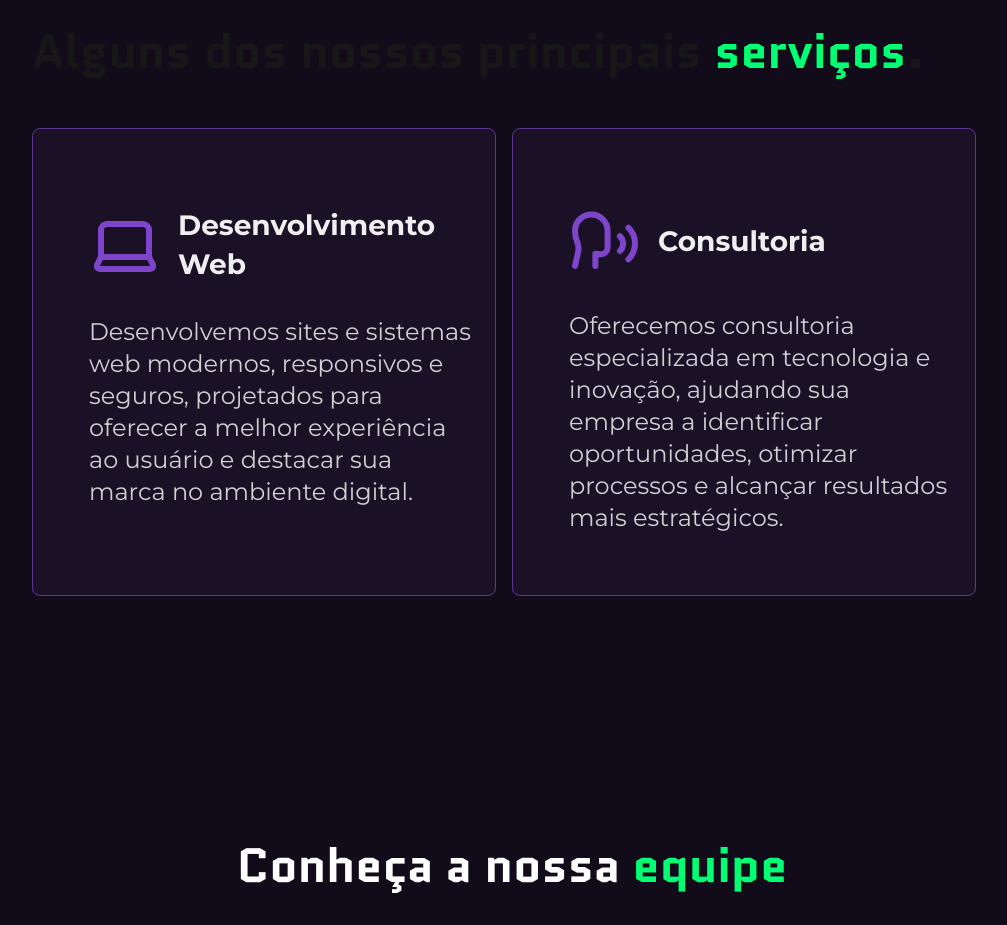
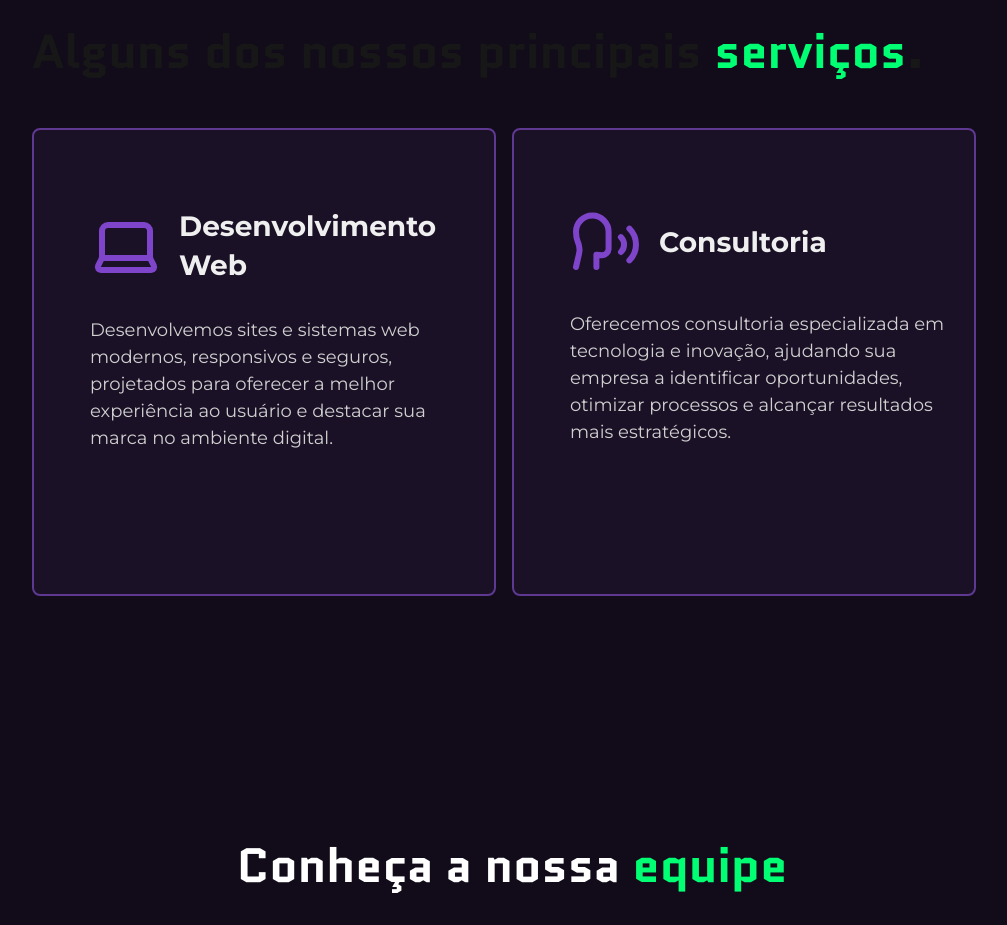
Before and after one commit to knex-projects/NewKnex-lp, a Next.js app: page / in a window 1280 px wide. Shown: the part 3000-3925 px from the top of the page, without its empty margins (128-1135 px from the left). Built offline with nearby package versions, Linux system fonts and the light colour scheme.

Commit message:
fiz:ajustar tamanho de fonte

```diff
--- a/src/components/section/Servicessection.tsx
+++ b/src/components/section/Servicessection.tsx
@@ -46,14 +46,14 @@ export const ServicesSection = () => {
                     { servicesCards.map(({ icon: Icon, title, text }, index) => (
                         <CarouselItem
                             key={ index }
-                            className="group basis-auto w-90 pt-14 pr-9.25 pb-15.75 pl-14 bg-Footer border border-P3 rounded-lg transition-all ease-in-out duration-300 hover:border-G2 hover:shadow-lg hover:shadow-[#00FF734D] md:w-116 md:pt-19.25 md:pr-5.75 md:pb-23.25"
+                            className="group basis-auto w-90 pt-14 pr-9.25 pb-15.75 pl-14 bg-Footer border-2 border-P3 rounded-lg transition-all ease-in-out duration-300 hover:border-G2 hover:shadow-lg hover:shadow-[#00FF734D] md:w-116 md:pt-19.25 md:pr-5.75 md:pb-23.25"
                         >
                             <div className="flex flex-col gap-8 h-full">
                                 <div className="flex items-center gap-4.25">
                                     <Icon className="w-16 h-16 text-P4 transition-all ease-in-out duration-300 group-hover:text-G4 md:w-18 md:h-18" />
                                     <h3 className="w-46 font-[Montserrat] text-xl font-bold text-W5 md:max-w-73 md:text-[28px]">{ title }</h3>
                                 </div>
-                                <p className="font-[Montserrat] text-lg text-W3 md:text-2xl">{ text }</p>
+                                <p className="font-[Montserrat] text-[18px] text-W3 md:text-[18px]">{ text }</p>
                             </div>
                         </CarouselItem>
                     )) }
--- a/src/components/section/movementssection.tsx
+++ b/src/components/section/movementssection.tsx
@@ -27,7 +27,7 @@ export const MovementsSection = () => {
               <h3 className="hidden lg:block font-quantico text-[48px] font-bold text-[var(--color-W6)]">
                 PB júnior
               </h3>
-              <p className="font-montserrat text-[16px] lg:text-[24px] font-normal text-[var(--color-W4)] leading-relaxed">
+              <p className="font-montserrat text-[16px] lg:text-[20px] font-normal text-[var(--color-W4)] leading-relaxed">
                 É a federação que reúne todas as empresas juniores da paraíba, conectando os EJs do sertão até o mar através conexões, eventos e formações, além de auxiliar toda a rede na construção e no gerenciamento de suas EJs em conjunto com o MEJ.
               </p>
             </div>
@@ -51,7 +51,7 @@ export const MovementsSection = () => {
               <h3 className="hidden lg:block font-quantico text-[48px] font-bold text-[var(--color-W6)]">
                 Movimento empresa júnior
               </h3>
-              <p className="font-montserrat text-[16px] lg:text-[24px] font-normal text-[var(--color-W4)] leading-relaxed">
+              <p className="font-montserrat text-[16px] lg:text-[20px] font-normal text-[var(--color-W4)] leading-relaxed">
                 O Movimento Empresa Júnior (MEJ) é a maior rede de jovens empreendedores do Brasil, formada por estudantes de graduação que criam e gerenciam suas próprias organizações dentro das universidades. Mais do que um projeto acadêmico, o MEJ é um ecossistema de aprendizado, inovação e impacto real.
               </p>
             </div>
--- a/src/components/section/ourhistorysection.tsx
+++ b/src/components/section/ourhistorysection.tsx
@@ -76,7 +76,7 @@ export const OurHistorySection = () => {
             Nossa história
           </h2>
 
-          <div className="flex flex-col gap-6 font-montserrat md:text-[24px] text-[16px] font-light leading-relaxed text-W3">
+          <div className="flex flex-col gap-6 font-montserrat md:text-[20px] text-[16px] font-light leading-relaxed text-W3">
             <p>
               A Knex <strong className="font-semibold">nasceu</strong> em{" "}
               <strong className="font-semibold">2013</strong>, com o propósito de{" "}
@@ -171,14 +171,14 @@ export const OurHistorySection = () => {
                   }}
                 >
                   {item.year && (
-                  <span className="inline-block rounded-md bg-P1 px-2.5 py-1 font-montserrat text-[20px] font-medium text-P4 sm:text-[28px] md:px-2 md:py-0.5">
-                    {item.year}
-                  </span>
+                    <span className="inline-block rounded-md bg-P1 px-2.5 py-1 font-montserrat text-[20px] font-medium text-P4 sm:text-[28px] md:px-2 md:py-0.5">
+                      {item.year}
+                    </span>
                   )}
                   <h3 className="mt-2 font-quantico sm:text-[32px] font-bold text-G4 text-[24px]">
                     {item.title}
                   </h3>
-                  <p className="mt-2 max-w-prose font-montserrat md:text-[24px] font-light leading-relaxed text-W3 text-[16px] md:leading-relaxed">
+                  <p className="mt-2 max-w-prose font-montserrat md:text-[20px] font-light leading-relaxed text-W3 text-[16px] md:leading-relaxed">
                     {item.description}
                   </p>
                 </div>
```
